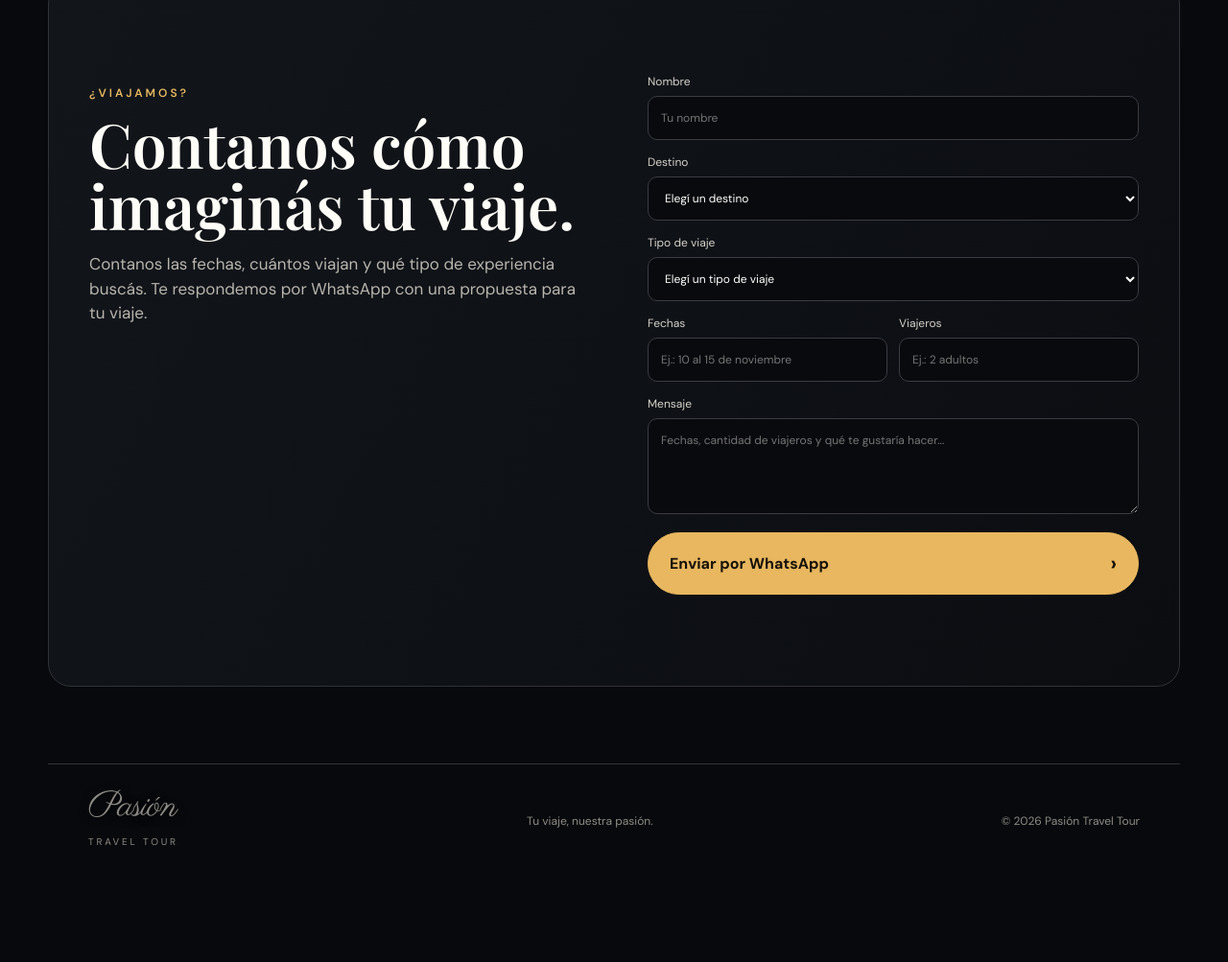
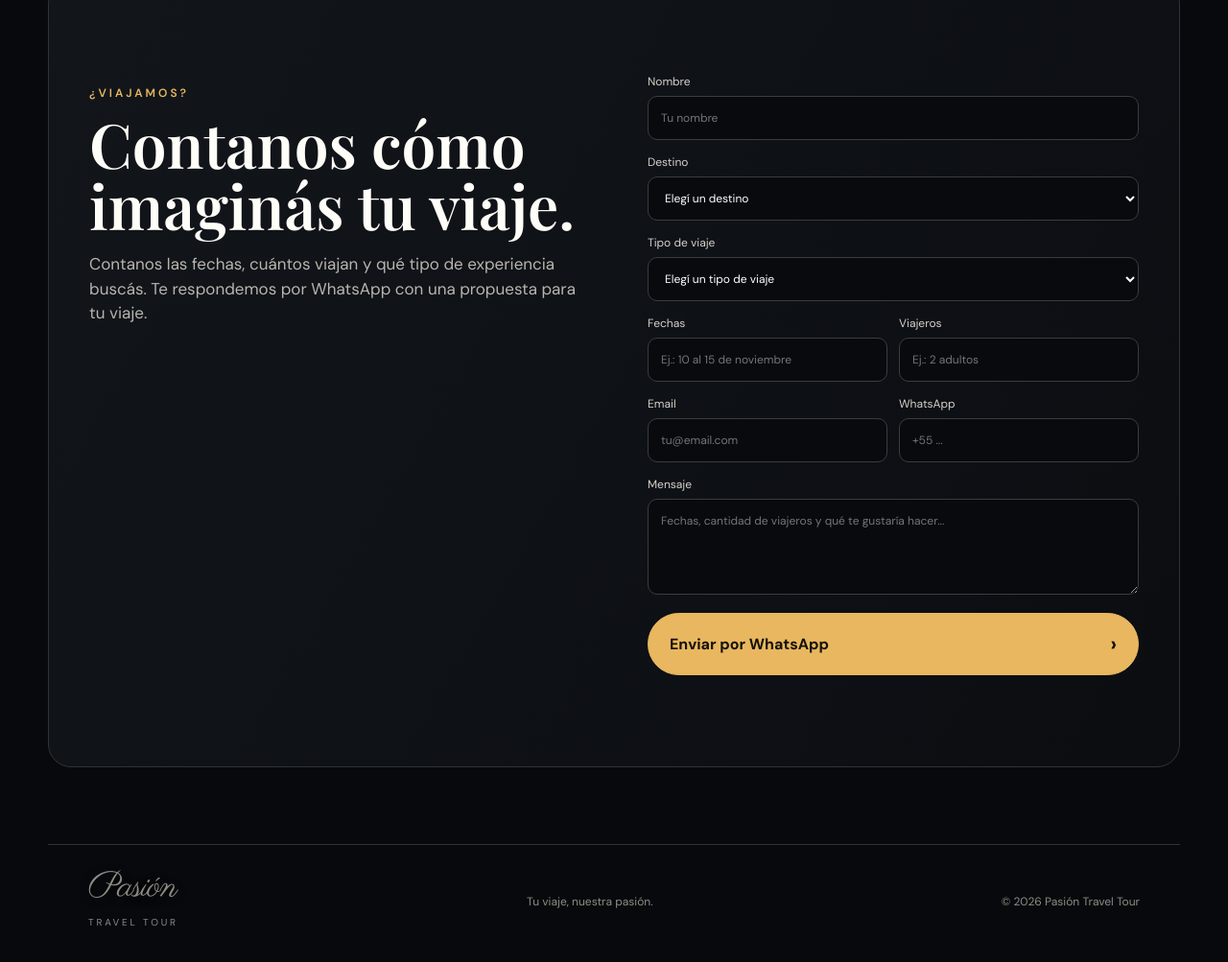
Before and after one commit to sebastianzothoficial-cell/pasiontraveltour, a plain HTML site: page index.html in a window 1280 px wide. Shown: the part 5199-6202 px from the top of the page at 96% size. Before the commit the page ends 6126 px from the top, so only its background shows below. Drawn offline with nearby package versions, Linux system fonts and the light colour scheme.

Commit message:
feat: capture lead contact details

```diff
--- a/index.html
+++ b/index.html
@@ -156,6 +156,7 @@
     <label><span data-i18n="form.destination">Destino</span><select name="destination" required><option value="" data-i18n="form.destinationChoose">Elegí un destino</option><option>Buenos Aires</option><option>Argentina</option><option data-i18n="form.custom">Paquete a medida</option></select></label>
     <label><span data-i18n="form.tripType">Tipo de viaje</span><select name="trip_type"><option value="" data-i18n="form.tripTypeChoose">Elegí un tipo de viaje</option><option value="couples" data-i18n="form.tripCouples">Pareja</option><option value="romantic" data-i18n="form.tripRomantic">Escapada romántica</option><option value="family" data-i18n="form.tripFamily">Familia</option><option value="football" data-i18n="form.tripFootball">Fútbol</option><option value="tango" data-i18n="form.tripTango">Tango y noche porteña</option><option value="food" data-i18n="form.tripFood">Gastronomía y vino</option><option value="special" data-i18n="form.tripSpecial">Experiencias especiales</option><option value="custom" data-i18n="form.tripCustom">Viaje completo a medida</option><option value="different" data-i18n="form.tripDifferent">Quiero algo diferente</option></select></label>
     <div class="form-row"><label><span data-i18n="form.dates">Fechas</span><input name="dates" data-ph="form.datesPh" placeholder="Ej.: 10 al 15 de noviembre"></label><label><span data-i18n="form.travelers">Viajeros</span><input name="travelers" data-ph="form.travelersPh" placeholder="Ej.: 2 adultos"></label></div>
+    <div class="form-row"><label><span data-i18n="form.email">Email</span><input name="email" type="email" autocomplete="email" data-ph="form.emailPh" placeholder="tu@email.com"></label><label><span data-i18n="form.whatsapp">WhatsApp</span><input name="whatsapp" type="tel" autocomplete="tel" data-ph="form.whatsappPh" placeholder="+55 ..."></label></div>
     <label><span data-i18n="form.message">Mensaje</span><textarea name="message" rows="4" data-ph="form.messagePh" placeholder="Fechas, cantidad de viajeros y qué te gustaría hacer..."></textarea></label>
     <button class="button gold" type="submit" data-i18n="form.submit">Enviar por WhatsApp <span>›</span></button>
   </form>
```
